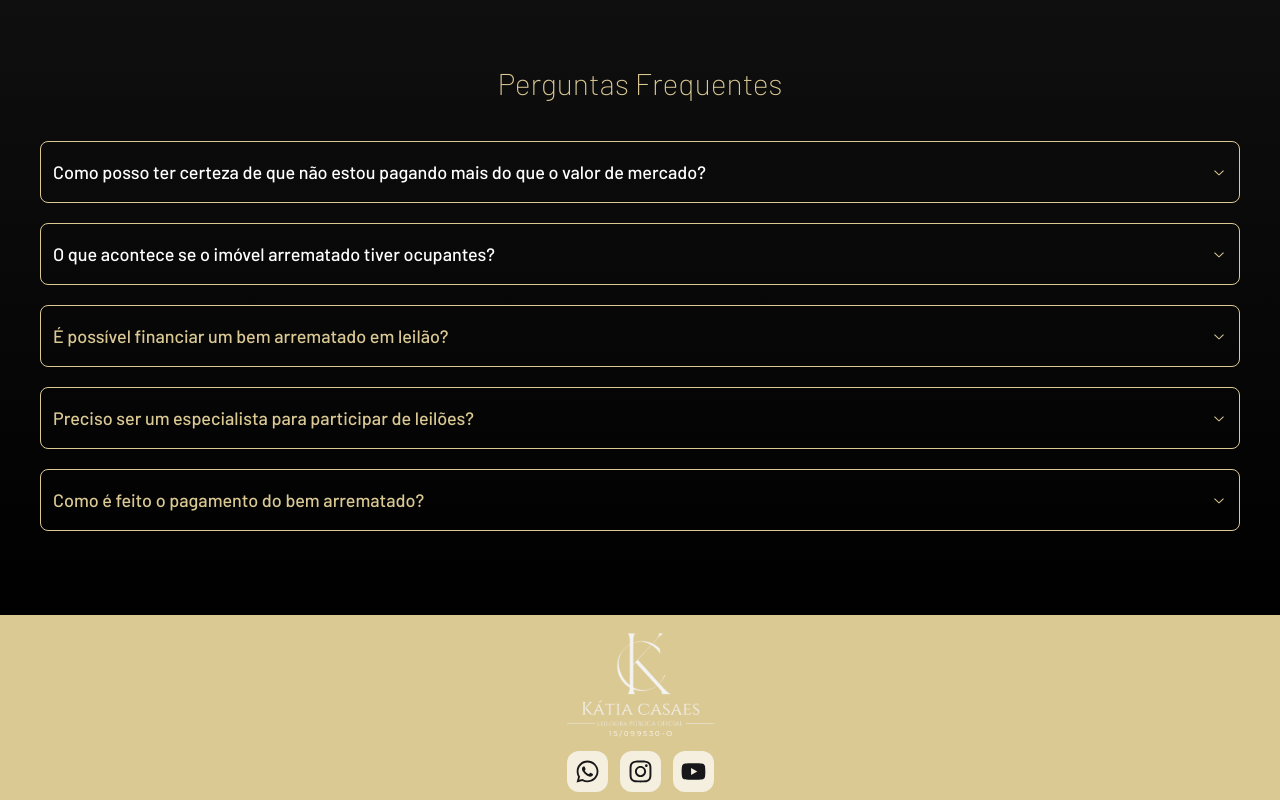
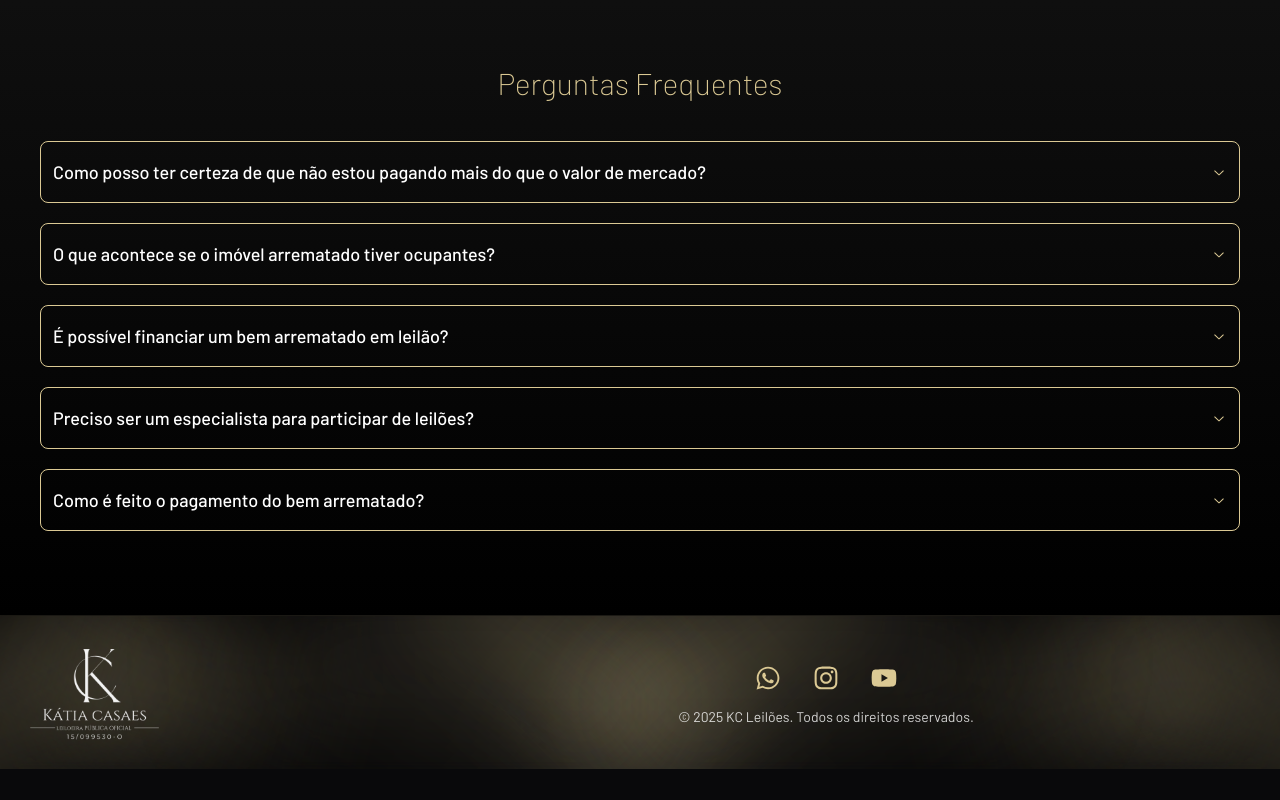
Before and after one commit to marcossdev04/kc-leiloes, a Next.js app: page / in a window 1280 px wide. Shown: the part 3036-3836 px from the top of the page. After the commit the page ends 3805 px from the top, so only its background shows below. Built offline with nearby package versions, Linux system fonts and the light colour scheme; no server answers.

Commit message:
new visual

```diff
--- a/components/Faq.tsx
+++ b/components/Faq.tsx
@@ -46,7 +46,7 @@ export function Faq() {
           </AccordionItem>
 
           <AccordionItem data-aos="zoom-out" data-aos-delay="100" value="3">
-            <AccordionTrigger className="text-xl laptop:text-lg text-[#dbc994] mini:text-sm">
+            <AccordionTrigger className="text-xl laptop:text-lg text-white mini:text-sm">
               É possível financiar um bem arrematado em leilão?
             </AccordionTrigger>
             <AccordionContent className="text-base text-zinc-400 mini:text-sm">
@@ -56,7 +56,7 @@ export function Faq() {
           </AccordionItem>
 
           <AccordionItem data-aos="zoom-out" data-aos-delay="150" value="4">
-            <AccordionTrigger className="text-xl laptop:text-lg text-[#dbc994] mini:text-sm">
+            <AccordionTrigger className="text-xl laptop:text-lg text-white mini:text-sm">
               Preciso ser um especialista para participar de leilões?
             </AccordionTrigger>
             <AccordionContent className="text-base text-zinc-400 mini:text-sm">
@@ -66,7 +66,7 @@ export function Faq() {
           </AccordionItem>
 
           <AccordionItem data-aos="zoom-out" data-aos-delay="200" value="5">
-            <AccordionTrigger className="text-xl laptop:text-lg text-[#dbc994] mini:text-sm">
+            <AccordionTrigger className="text-xl laptop:text-lg text-white mini:text-sm">
               Como é feito o pagamento do bem arrematado?
             </AccordionTrigger>
             <AccordionContent className="text-base text-zinc-400 mini:text-sm">
--- a/components/Footer.tsx
+++ b/components/Footer.tsx
@@ -12,37 +12,75 @@ export function Footer() {
     AOS.init({ duration: 1200, once: false })
   }, [])
   return (
-    <footer className="flex py-2 mobile:py-2 mini:py-1 mobile:mt-2  bg-[#dbc994]  mx-auto w-full">
-      <div className="w-[1600px] mobile:w-full mini:w-full text-zinc-900 flex items-center justify-center mx-auto">
-        <div className="grid grid-cols-1 mobile:grid mobile:grid-cols-1 mini:grid-cols-1 mini:grid mobile:gap-0 justify-between w-full px-24 desktop:px-0 mobile:px-0 mini:px-0 items-center gap-2 ">
-          <div className="flex flex-col mobile:gap-1 items-center">
-            <div className="text-xl flex items-center mobile:text-xl mini:text-base">
+    <footer className="relative w-full py-6 overflow-hidden bg-gradient-to-r from-black/50 via-black/30 to-black/50 backdrop-blur-sm border-t border-[#dbc994]/10">
+      {/* Background gradients */}
+      {/* Left Side */}
+      <div className="absolute -left-28 top-0 w-96 h-full bg-gradient-to-r from-[#dbc994]/20 to-transparent -rotate-[22deg] blur-2xl"></div>
+      <div className="absolute left-20 top-0 w-72 h-full bg-gradient-to-r from-[#dbc994]/15 via-[#dbc994]/10 to-transparent rotate-[15deg] blur-2xl"></div>
+      <div className="absolute -left-10 top-0 w-80 h-full bg-gradient-to-r from-[#dbc994]/15 to-transparent rotate-[35deg] blur-2xl"></div>
+
+      {/* Right Side */}
+      <div className="absolute -right-28 top-0 w-96 h-full bg-gradient-to-l from-[#dbc994]/20 to-transparent rotate-[22deg] blur-2xl"></div>
+      <div className="absolute right-20 top-0 w-72 h-full bg-gradient-to-l from-[#dbc994]/15 via-[#dbc994]/10 to-transparent -rotate-[15deg] blur-2xl"></div>
+      <div className="absolute -right-10 top-0 w-80 h-full bg-gradient-to-l from-[#dbc994]/15 to-transparent -rotate-[35deg] blur-2xl"></div>
+
+      {/* Center */}
+      <div className="absolute left-1/2 -translate-x-1/2 top-0 w-[800px] h-full bg-gradient-to-b from-[#dbc994]/15 to-transparent blur-3xl"></div>
+      <div className="absolute left-1/3 top-0 w-96 h-full bg-gradient-to-r from-[#dbc994]/10 via-[#dbc994]/15 to-transparent rotate-[45deg] blur-2xl"></div>
+      <div className="absolute right-1/3 top-0 w-96 h-full bg-gradient-to-l from-[#dbc994]/10 via-[#dbc994]/15 to-transparent -rotate-[45deg] blur-2xl"></div>
+
+      {/* Additional Overlays */}
+      <div className="absolute left-1/4 -top-5 w-80 h-[150%] bg-gradient-to-b from-[#dbc994]/10 via-[#dbc994]/5 to-transparent rotate-[30deg] blur-2xl"></div>
+      <div className="absolute right-1/4 -top-5 w-80 h-[150%] bg-gradient-to-b from-[#dbc994]/10 via-[#dbc994]/5 to-transparent -rotate-[30deg] blur-2xl"></div>
+
+      <div className="relative w-[1600px] mobile:w-full mini:w-full mx-auto px-6">
+        <div className="flex items-center justify-between">
+          {/* Logo */}
+          <div>
             <Image
               src={imageFooter}
-                className="w-[160px] mini:w-[130px]"
+              className="w-[140px] mini:w-[120px]"
               alt="footerImage"
-              />{' '}
+            />
           </div>
-          </div>
-          <div className="flex justify-center mobile:hidden mini:hidden gap-3 mobile:justify-between mobile:w-full mini:w-full mobile:px-16 items-center">
+
+          {/* Center Section */}
+          <div className="flex flex-col items-center gap-2">
+            {/* Social Links */}
+            <div className="flex items-center gap-4 mobile:gap-3 mini:gap-2">
               <Link
                 href={'https://wa.me/75998141403'}
-              className="flex gap-2 bg-white hover:bg-opacity-90 transition-colors duration-300 bg-opacity-70 p-2 rounded-xl items-center"
+                className="p-2 rounded-lg hover:bg-white/5 transition-colors"
               >
-              <FaWhatsapp size={25} />
+                <FaWhatsapp size={26} className="text-[#dbc994]" />
               </Link>
+
               <Link
                 href={'https://www.instagram.com/kcleiloes/'}
-              className="flex gap-2 bg-white hover:bg-opacity-90 transition-colors duration-300 bg-opacity-70 p-2 rounded-xl items-center"
+                className="p-2 rounded-lg hover:bg-white/5 transition-colors"
               >
-              <FaInstagram size={25} />
+                <FaInstagram size={26} className="text-[#dbc994]" />
               </Link>
+
               <Link
                 href={'https://x.com/KcLeiloes'}
-              className="flex gap-2 bg-white hover:bg-opacity-90 transition-colors duration-300 bg-opacity-70 p-2 rounded-xl items-center"
+                className="p-2 rounded-lg hover:bg-white/5 transition-colors"
               >
-              <FaYoutube size={25} />
-              {/* <Image width={22} src={x} alt="insta" /> */}
+                <FaYoutube size={26} className="text-[#dbc994]" />
+              </Link>
+            </div>
+
+            {/* Copyright */}
+            <p className="text-white/80 text-sm">© 2025 KC Leilões. Todos os direitos reservados.</p>
+          </div>
+
+          {/* Right Links */}
+          <div className="flex flex-col items-end gap-2 text-sm">
+            <Link href="/termos" className="text-white/90 hover:text-[#dbc994] transition-colors">
+              Termos de uso
+            </Link>
+            <Link href="/contatos" className="text-white/90 hover:text-[#dbc994] transition-colors">
+              Contatos
             </Link>
           </div>
         </div>
```
Lines whose indentation alone changed are shown as unchanged.
